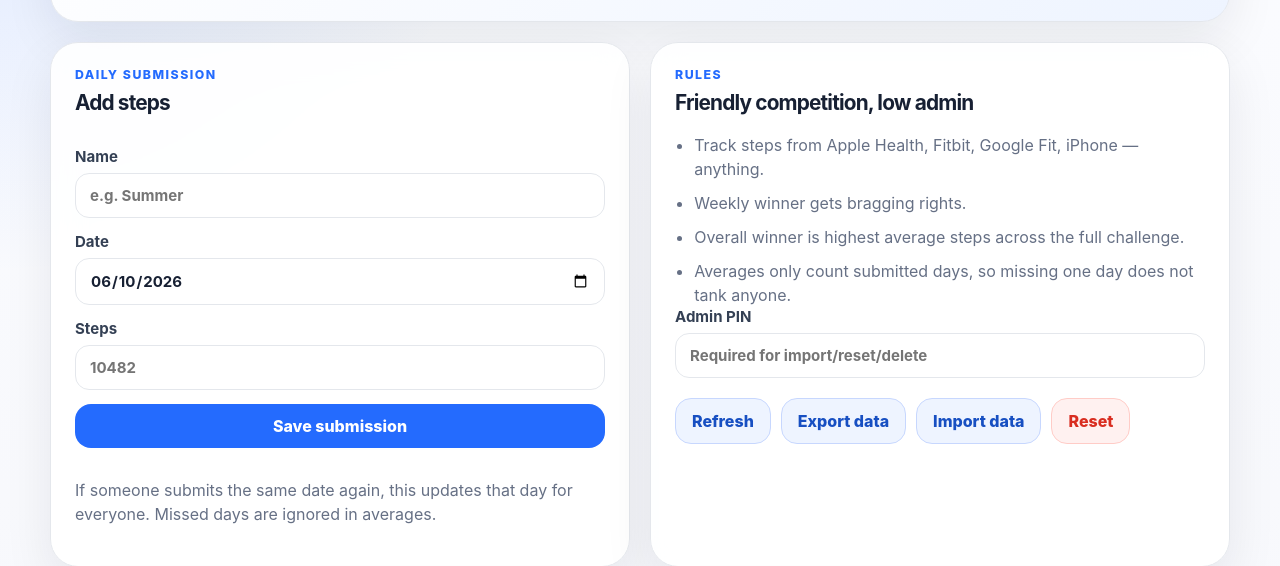
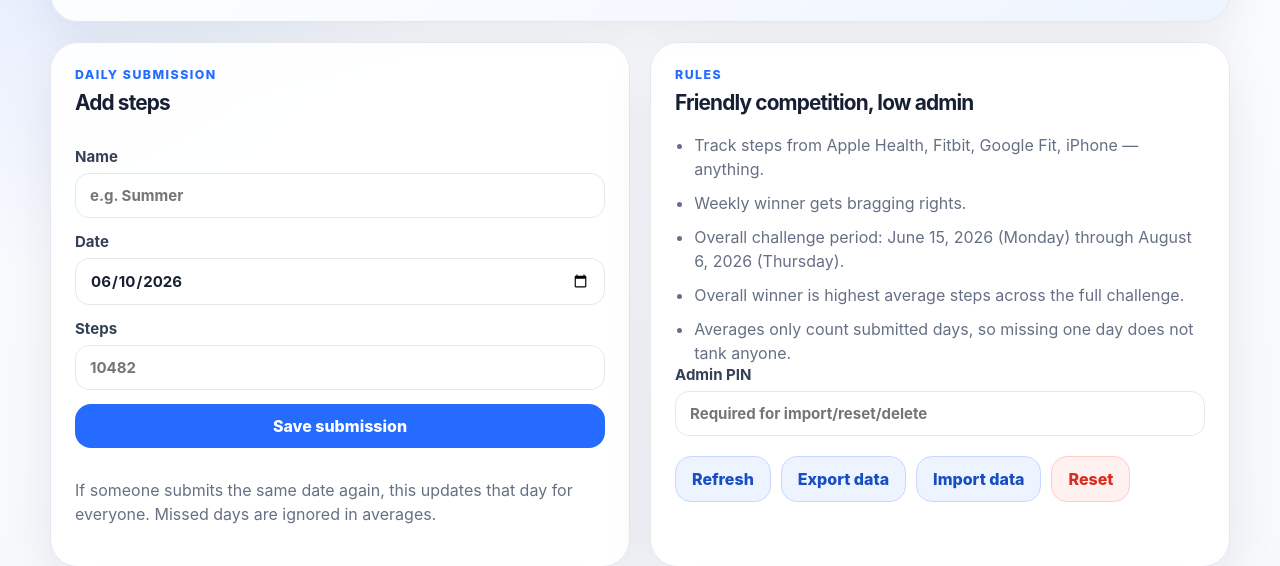
Before and after one commit to dobbyhai/topline-steps-challenge, a website: page apps-script/Index.html in a window 1280 px wide. Shown: the part 237-803 px from the top of the page. Drawn offline with Linux system fonts and the light colour scheme.

Commit message:
Add challenge period to rules

```diff
--- a/apps-script/Index.html
+++ b/apps-script/Index.html
@@ -129,6 +129,7 @@ td:last-child { text-align: right; }
           <ul>
             <li>Track steps from Apple Health, Fitbit, Google Fit, iPhone — anything.</li>
             <li>Weekly winner gets bragging rights.</li>
+            <li>Overall challenge period: June 15, 2026 (Monday) through August 6, 2026 (Thursday).</li>
             <li>Overall winner is highest average steps across the full challenge.</li>
             <li>Averages only count submitted days, so missing one day does not tank anyone.</li>
           </ul>
```
Also changed, not shown: index.html (+1 -0 lines).
